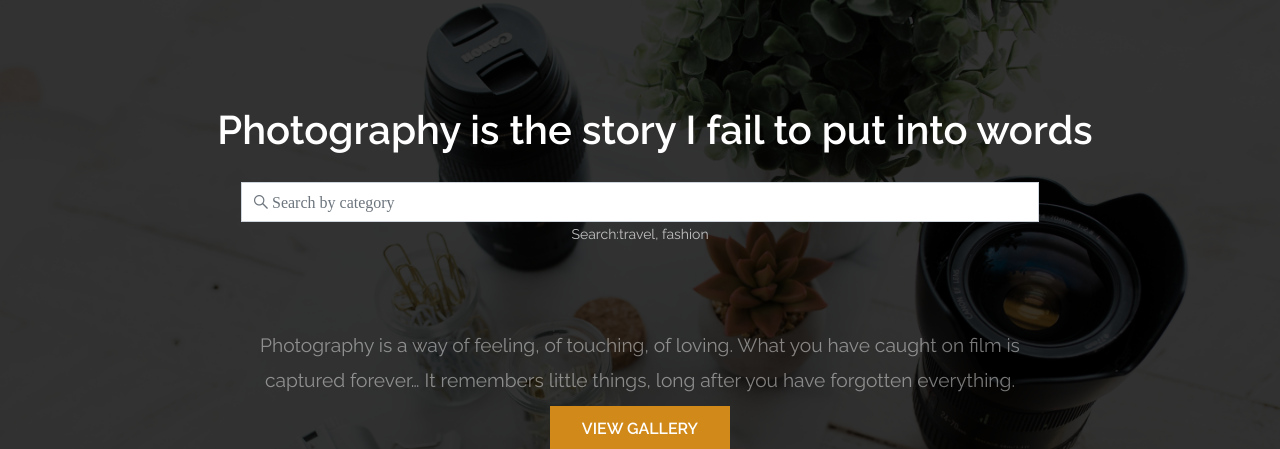
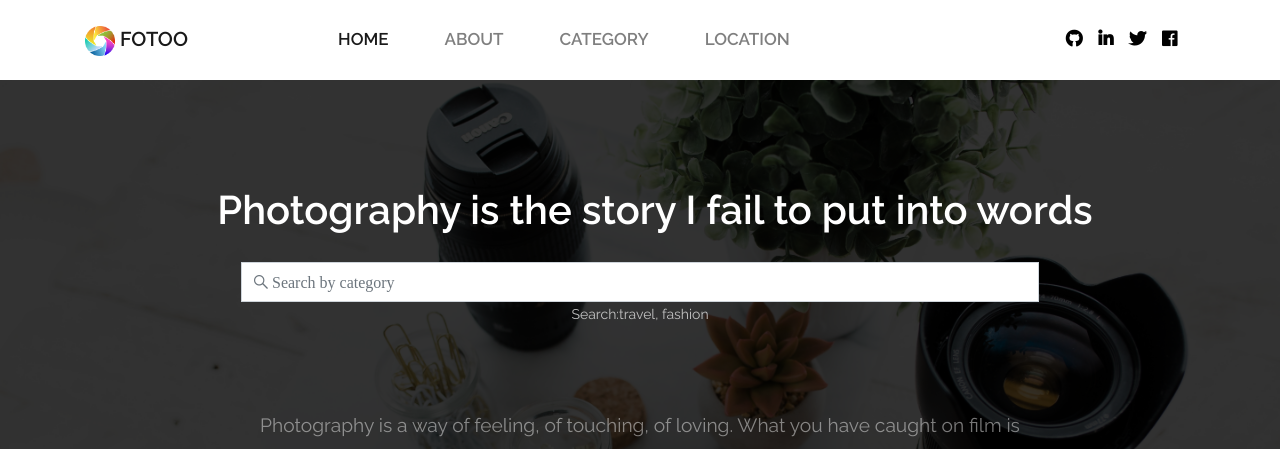
Before and after one commit to Annaliskirwa/_Photography_WebApp, a Django app: template gallery/templates/index.html in a window 1280 px wide. Shown: the top 449 px of the page. Run offline with Django 3.2, Linux system fonts and the light colour scheme; the template is opened without the code that fills it, so the values that code supplies are empty; parts of the project's set-up code (start-up, migrations or seed data) failed here and were passed over; some libraries are stand-ins or nearby versions.

Commit message:
Added the nav items

```diff
--- a/gallery/templates/navbar.html
+++ b/gallery/templates/navbar.html
@@ -13,3 +13,28 @@
         {% endblock %}
     </head>
     <body>
+
+    <!-- Main Navbar -->
+    <nav class="navbar navbar-expand-lg navbar-light" id="navMain">
+        <div class="container navigation header_right wow fadeInLeft animated animated" data-wow-delay=".5s" style="visibility: visible; animation-delay: 0.5s; animation-name: fadeInLeft;">
+              <a class="navbar-brand" href="/"><img src="{% static 'images/cam5.png' %}" class="" style="width:30px"> Fotoo</a>
+              <button class="navbar-toggler" type="button" data-toggle="collapse" data-target="#navbarNav" aria-controls="navbarNav" aria-expanded="false" aria-label="Toggle navigation">
+                <span class="navbar-toggler-icon"></span>
+              </button>
+              <div class="collapse navbar-collapse" id="navbarNav">
+                <ul class="navbar-nav">
+                  <li class="nav-item active"><a class="nav-link" href="/"> HOME <span class="sr-only">(current)</span></a></li>
+                  <li class="nav-item"><a class="nav-link" href="/" data-toggle="modal" data-target="#about">ABOUT</a></li>
+                  <li class="nav-item"><a class="nav-link" href="/#category">CATEGORY</a></li>
+                  <li class="nav-item"><a class="nav-link open-nav" style="cursor:pointer">LOCATION</a></li>
+                </ul>
+                <ul class="navbar-nav left">
+                    <a class="nav-item nav-link ml-auto social" href="https://github.com/Annaliskirwa" target="_blank"><i class="fab fa-github"></i></a>
+                    <a class="nav-item nav-link ml-auto social" href="https://www.linkedin.com/in/annalis-kirwa-302874166/" target="_blank"><i class="fab fa-linkedin-in"></i></a>
+                    <a class="nav-item nav-link ml-auto social" href="https://twitter.com/annalis_kirwa" target="_blank"><i class="fab fa-twitter"></i></a>
+                    <a class="nav-item nav-link ml-auto social" href="https://www.facebook.com/ella-lisa" target="_blank"><i class="fab fa-facebook"></i></a>
+                </ul>
+              </div>
+          </div>
+    </nav>
+    <!-- End of main navbar -->
```
